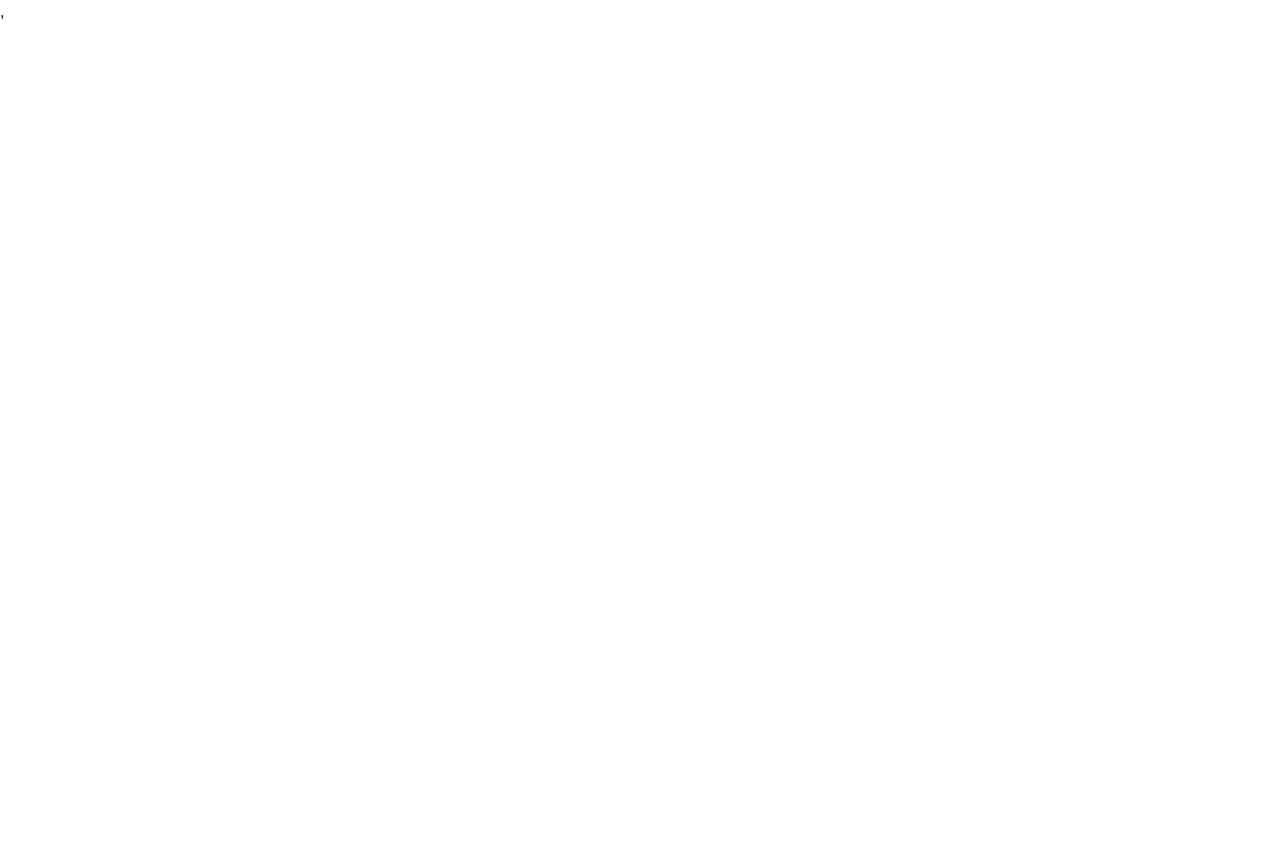
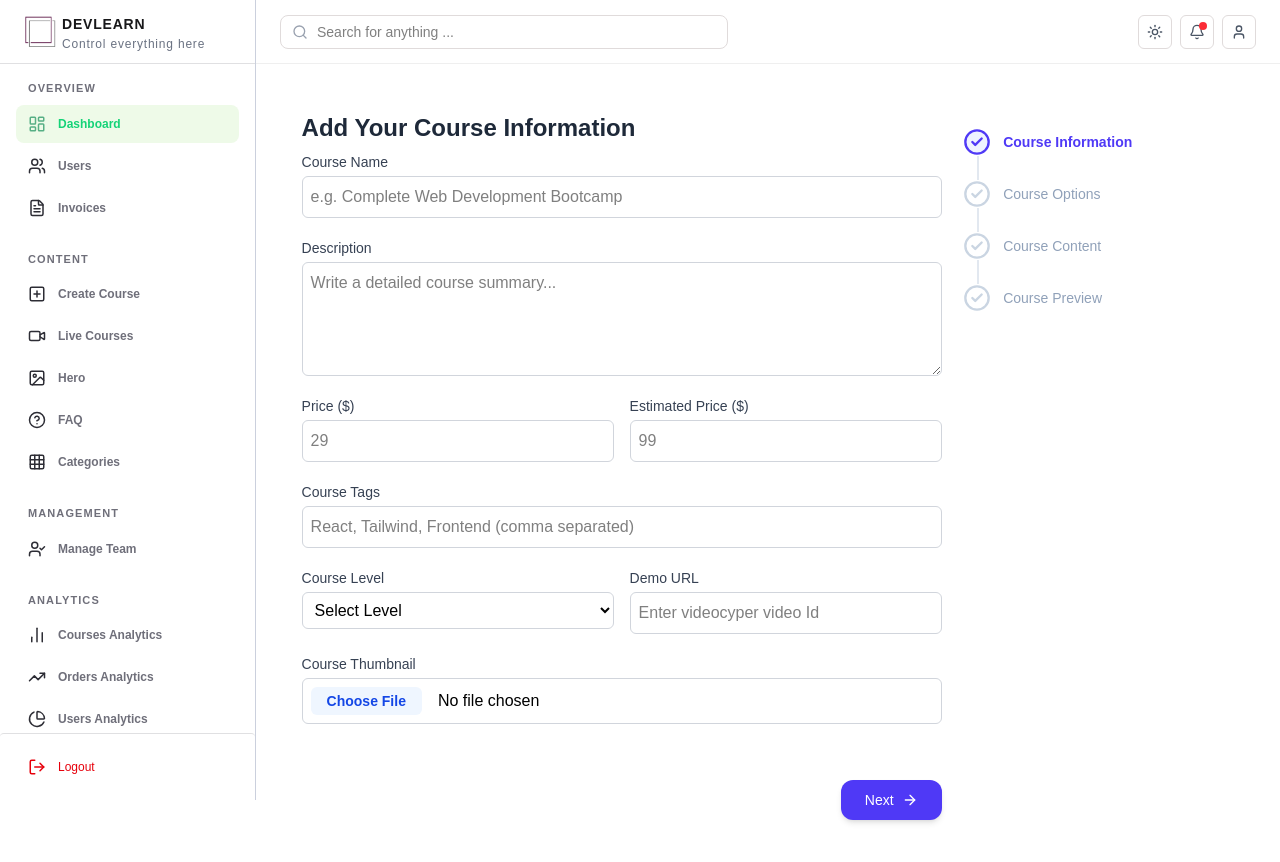
Before and after one commit to freelanceradnan/DevLearn-LMS-Platform, a React (Vite) app in the folder client/: page /admin/dashboard in a window 1280 px wide. Before the commit this address had no page. Shown: the top 862 px of the page. Before the commit the page ends 800 px from the top, so only its background shows below. Built offline with nearby package versions, Linux system fonts and the light colour scheme; sample sign-in values are in the browser's storage.

Commit message:
create course input field added

```diff
--- a/client/src/App.jsx
+++ b/client/src/App.jsx
@@ -31,6 +31,7 @@ function App() {
       <Route path="/admin" element={<AdminLayout/>}>
       <Route index element={<Dashboard/>}/>
       <Route path="createCourse" element={<CreateCourse/>}/>
+      <Route path="dashboard" element={<CreateCourse/>}/>
       </Route>
       </Route>
     </Routes>
--- a/client/src/Components/AdminDeshboard/CreateCourse/CourseContent.jsx
+++ b/client/src/Components/AdminDeshboard/CreateCourse/CourseContent.jsx
@@ -102,7 +102,7 @@ const CourseContent = ({
             <div
               key={index}
               className={`w-full bg-[#cdc8c817] p-4 ${
-                showSectionInput ? "mt-10" : "mb-0"
+                showSectionInput ? "" : "mb-0"
               }`}
             >
               {showSectionInput && (
--- a/client/src/Components/AdminDeshboard/CreateCourse/CourseInfo.jsx
+++ b/client/src/Components/AdminDeshboard/CreateCourse/CourseInfo.jsx
@@ -1,5 +1,6 @@
 import { ArrowRight } from 'lucide-react';
 import React, { useState } from 'react';
+import toast from 'react-hot-toast';
 
 const CourseInfo = ({active, setActive,formData, setFormData}) => {
 
@@ -20,8 +21,29 @@ const CourseInfo = ({active, setActive,formData, setFormData}) => {
   const file=e.target.files[0]
   console.log(file)
  }
+
+ const handlerNext=()=>{
+  const requiredFields = [
+    formData.name,
+    formData.description,
+    formData.price,
+    formData.estimatedPrice,
+    formData.tags,
+    formData.level,
+    formData.demoUrl,
+    formData.image,
+  ];
+  const hasEmptyField = requiredFields.some(
+    (field) => typeof field === 'string' && field.trim() === ''
+  );
+  if(hasEmptyField){
+toast.error(`Please filled all input filed`)
+  }else{
+setActive(active+1)
+  }
+ }
   return (
-    <div className="max-w-2xl mx-auto md:p-4 bg-white shadow-md rounded-lg">
+    <div className="max-w-2xl mx-auto md:p-4 bg-white rounded-lg">
       <h2 className="text-2xl font-bold text-gray-800 py-2">
         Add Your Course Information
       </h2>
@@ -169,7 +191,7 @@ const CourseInfo = ({active, setActive,formData, setFormData}) => {
         <div className="flex justify-end pt-4">
         <button
           type="button"
-          onClick={()=>setActive(1)}
+          onClick={handlerNext}
           className="inline-flex items-center gap-2 px-6 py-2.5 bg-indigo-600 hover:bg-indigo-700 text-white text-sm font-medium rounded-xl shadow-md hover:shadow-lg transition-all active:scale-95"
 
         >
--- a/client/src/Components/AdminDeshboard/CreateCourse/CourseOptions.jsx
+++ b/client/src/Components/AdminDeshboard/CreateCourse/CourseOptions.jsx
@@ -7,6 +7,7 @@ import {
   Sparkles,
   AlertCircle,
 } from "lucide-react";
+import toast from "react-hot-toast";
 
 const CourseOptions = ({
   active,
@@ -63,9 +64,21 @@ const CourseOptions = ({
       prev.filter((_, index) => index !== indexToDelete),
     );
   };
-
+const handlerNext=()=>{
+  const hasEmptyBenefit = benefits.length === 0 || benefits.some(
+    (b) => (typeof b === 'string' ? b.trim() === '' : b.title?.trim() === '')
+  );
+  const hasEmptyPrerequsities = prerequisites.length === 0 || prerequisites.some(
+    (b) => (typeof b === 'string' ? b.trim() === '' : b.title?.trim() === '')
+  );
+  if(hasEmptyBenefit || hasEmptyPrerequsities){
+    toast.error('please filed atlast 1 info')
+  }else{
+setActive(active+1)
+  }
+}
   return (
-    <div className="max-w-2xl mx-auto md:p-4 bg-white shadow-md rounded-lg">
+    <div className="max-w-2xl mx-auto md:p-4 bg-white rounded-lg">
       {/* Header */}
       <div className="border-b border-slate-100 pb-5 mb-8 flex justify-between items-center">
         <div>
@@ -226,7 +239,7 @@ const CourseOptions = ({
       <div className="flex justify-between items-center pt-8 mt-10 border-t border-slate-100">
         <button
           type="button"
-          onClick={() => setActive && setActive(active - 1)}
+          onClick={()=>setActive(active-1)}
           className="inline-flex items-center gap-2 px-5 py-2.5 bg-slate-100 hover:bg-slate-200 text-slate-700 text-sm font-medium rounded-xl transition-all active:scale-95"
         >
           <ArrowLeft className="w-4 h-4" /> Previous
@@ -234,7 +247,7 @@ const CourseOptions = ({
 
         <button
           type="button"
-          onClick={() => setActive && setActive(active + 1)}
+          onClick={handlerNext}
           className="inline-flex items-center gap-2 px-6 py-2.5 bg-indigo-600 hover:bg-indigo-700 text-white text-sm font-medium rounded-xl shadow-md hover:shadow-lg transition-all active:scale-95"
         >
           Next <ArrowRight className="w-4 h-4" />
--- a/client/src/Components/AdminDeshboard/CreateCourse/CreateCourse.jsx
+++ b/client/src/Components/AdminDeshboard/CreateCourse/CreateCourse.jsx
@@ -41,6 +41,8 @@ const [courseContentData,setCourseContentData]=useState([
 ])
 const courseData={
   ...formData,
+  benefits,
+  prerequisites,
   courseData:courseContentData
 }
 const createCourseHandler=(e)=>{
@@ -76,7 +78,7 @@ const createCourseHandler=(e)=>{
             />
           )}
           {active == 2 && <CourseContent active={active} setActive={setActive} courseContentData={courseContentData} setCourseContentData={setCourseContentData}/>}
-          {active == 3 && <CoursePreview createCourseHandler={createCourseHandler} courseData={courseData}/>}
+          {active == 3 && <CoursePreview createCourseHandler={createCourseHandler} courseData={courseData} setActive={setActive} active={active}/>}
         </div>
       </div>
       <div className="md:w-[30%] mt-10">
--- a/client/src/Components/AdminLayout.jsx
+++ b/client/src/Components/AdminLayout.jsx
@@ -24,7 +24,7 @@ export default function AdminLayout() {
     {
       group: "Overview",
       items: [
-        { label: "Dashboard", icon: LayoutDashboard,link:"/overview"},
+        { label: "Dashboard", icon: LayoutDashboard,link:"/dashboard"},
         { label: "Users", icon: Users,link:"/Users"},
         { label: "Invoices", icon: FileText,link:"/Invoices"},
       ],
--- a/client/src/Components/AdminSidebar.jsx
+++ b/client/src/Components/AdminSidebar.jsx
@@ -4,30 +4,32 @@ import { assets } from '../assets/assets';
 import { useLogoutUserMutation } from '../Features/ApiSlice';
 import { useDispatch } from 'react-redux';
 import { logoutUser } from '../Features/AuthSlice';
-import { Link, useNavigate } from 'react-router-dom';
+import { Link, useLocation, useNavigate } from 'react-router-dom';
 import toast from 'react-hot-toast';
 
 export default function Sidebar({ showMobileMenu, setShowMobileMenu, menuGroups = [] }) {
-  const [logout]=useLogoutUserMutation()
-  const navigate=useNavigate()
-    const dispatch=useDispatch()
+  const [logout] = useLogoutUserMutation();
+  const location = useLocation();
+  const navigate = useNavigate();
+  const dispatch = useDispatch();
 
-    const logoutuser=async()=>{
+  const logoutuser = async () => {
     try {
-    const result=await logout().unwrap()
-    if(result){
-    await dispatch(logoutUser())
+      const result = await logout().unwrap();
+      if (result) {
+        await dispatch(logoutUser());
       }
-    toast.success('logout done')
-    navigate('/')
+      toast.success('logout done');
+      navigate('/');
     } catch (error) {
+      toast.error('Logout failed');
+    }
+  };
 
-    }
-    }
   const RenderNavContent = () => (
     <>
       {/* Header */}
-      <header className="flex h-16 items-center border border-[#E0E0E2] bg-[#F4F4F6] px-6 tracking-wider text-[#18181A]">
+      <header className="flex h-16 items-center border-b border-[#E0E0E2] bg-[#FFFFFF] px-6 tracking-wider text-[#18181A]">
         <div>
           <div className="flex items-center gap-1.5">
             <img src={assets.adminLogo} alt="DevLearn Logo" className="w-8" />
@@ -36,7 +38,6 @@ export default function Sidebar({ showMobileMenu, setShowMobileMenu, menuGroups
               <h2 className="text-xs font-light text-gray-500">Control everything here</h2>
             </div>
           </div>
-
         </div>
       </header>
 
@@ -47,7 +48,7 @@ export default function Sidebar({ showMobileMenu, setShowMobileMenu, menuGroups
           [&::-webkit-scrollbar-track]:bg-transparent
           [&::-webkit-scrollbar-thumb]:bg-transparent
           hover:[&::-webkit-scrollbar-thumb]:bg-zinc-300
-          [&::-webkit-scrollbar-thumb]:rounded-full bg-[#F4F4F6]"
+          [&::-webkit-scrollbar-thumb]:rounded-full bg-[#FFFFFF]"
       >
         {menuGroups.map((group, groupIdx) => (
           <div key={groupIdx}>
@@ -57,14 +58,34 @@ export default function Sidebar({ showMobileMenu, setShowMobileMenu, menuGroups
             <ul className="space-y-1">
               {group.items.map((item, itemIdx) => {
                 const Icon = item.icon;
+
+                // Format the link path cleanly (removing leading slash if present)
+                const cleanLink = item.link.startsWith('/') ? item.link.slice(1) : item.link;
+                const fullPath = `/admin/${cleanLink}`;
+
+                // Determine active state strictly from current browser URL
+                const isActive = location.pathname.toLowerCase() === fullPath.toLowerCase();
+
                 return (
                   <li key={itemIdx}>
                     <Link
-                      to={`/admin/${item.link}`}
-                      className="group flex items-center gap-3 px-3 py-2 rounded-lg text-sm font-medium hover:bg-[#E7E7E9] transition-colors"
+                      to={fullPath}
+                      onClick={() => setShowMobileMenu?.(false)}
+                      className={`group flex items-center gap-3 px-3 py-2.5 rounded-lg text-sm font-medium hover:bg-[#E7E7E9] transition-colors ${
+                        isActive ? "bg-[#EEFAE8]" : ""
+                      }`}
                     >
-                      <Icon size={18} className="text-[#2d2d35] group-hover:text-black" />
-                      <span className="text-[#6f6f7a]  group-hover:text-black text-xs font-medium">
+                      <Icon
+                        size={18}
+                        className={`text-[#2d2d35] group-hover:text-black ${
+                          isActive ? "text-[#57af85]" : ""
+                        }`}
+                      />
+                      <span
+                        className={`text-[#6f6f7a] group-hover:text-black text-xs font-semibold ${
+                          isActive ? "text-[#14d377]" : ""
+                        }`}
+                      >
                         {item.label}
                       </span>
                     </Link>
@@ -77,10 +98,11 @@ export default function Sidebar({ showMobileMenu, setShowMobileMenu, menuGroups
       </nav>
 
       {/* Footer / Logout */}
-      <div className="p-4 bg-[#FFFFFF] rounded-sm">
+      <div className="p-4 bg-[#FFFFFF] rounded-sm border-t border-[#E0E0E2]">
         <button
           type="button"
-          className="w-full flex items-center gap-3 px-3 py-2 rounded-lg text-xs font-medium text-red-600 hover:bg-red-50 transition-colors" onClick={logoutuser}
+          className="w-full flex items-center gap-3 px-3 py-2 rounded-lg text-xs font-medium text-red-600 hover:bg-red-50 transition-colors"
+          onClick={logoutuser}
         >
           <LogOut size={18} />
           <span>Logout</span>
--- a/client/src/Components/Dashboard.jsx
+++ b/client/src/Components/Dashboard.jsx
@@ -10,7 +10,7 @@ const Dashboard = () => {
 
     return (
         <div>
-
+          <h2>adnan</h2>
         </div>
     );
 };
--- a/client/src/Components/Navbar.jsx
+++ b/client/src/Components/Navbar.jsx
@@ -81,7 +81,7 @@ const Navbar = () => {
   //checking isadmin login
 useEffect(() => {
     if (user?.role === 'admin') {
-      navigate('/admin', { replace: true });
+      navigate('/admin/dashboard', { replace: true });
     }
   }, [user, navigate]);
   const logout = async () => {
```
Also changed, not shown: client/src/Components/AdminDeshboard/CreateCourse/CoursePreview.jsx (+106 -8 lines). Lines whose indentation alone changed are shown as unchanged.
